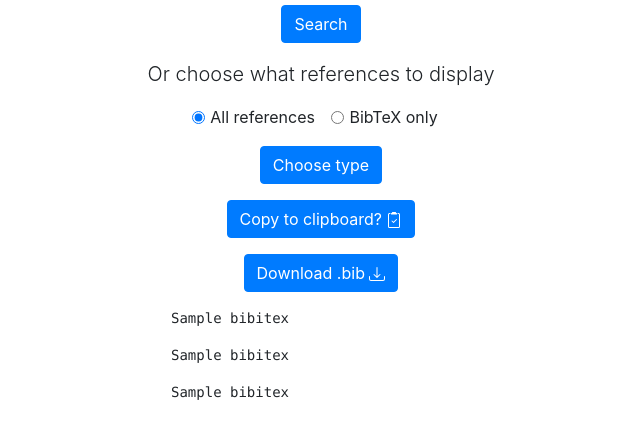
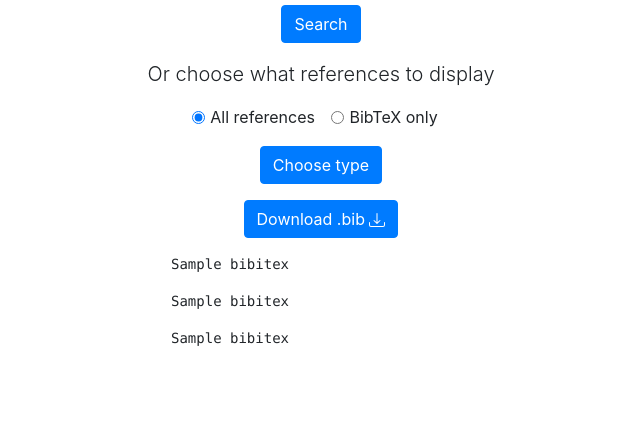
Before and after one commit to neoh-uni/ohtu-citecontroller, a Flask app: template src/templates/references.html in a window 1280 px wide. Shown: the part 280-719 px from the top of the page, without its empty margins (319-959 px from the left). Run offline with Flask 3, Linux system fonts and the light colour scheme; the template is opened without the code that fills it: most values are stand-ins (such as "Sample title", 1, 10 or a date in 2020); some libraries are stand-ins or nearby versions.

Commit message:
removed copy to clipboard function

```diff
--- a/src/templates/references.html
+++ b/src/templates/references.html
@@ -176,18 +176,6 @@
 
     {% if bibitex %}
     <div class="form-group text-center">
-      <button type="submit" class="btn btn-primary" onclick=copyToClipboard()>
-        Copy to clipboard?
-        <svg xmlns="http://www.w3.org/2000/svg" width="16" height="16" fill="currentColor"
-          class="bi bi-clipboard2-check" viewBox="0 0 16 16">
-          <path
-            d="M9.5 0a.5.5 0 0 1 .5.5.5.5 0 0 0 .5.5.5.5 0 0 1 .5.5V2a.5.5 0 0 1-.5.5h-5A.5.5 0 0 1 5 2v-.5a.5.5 0 0 1 .5-.5.5.5 0 0 0 .5-.5.5.5 0 0 1 .5-.5h3Z" />
-          <path
-            d="M3 2.5a.5.5 0 0 1 .5-.5H4a.5.5 0 0 0 0-1h-.5A1.5 1.5 0 0 0 2 2.5v12A1.5 1.5 0 0 0 3.5 16h9a1.5 1.5 0 0 0 1.5-1.5v-12A1.5 1.5 0 0 0 12.5 1H12a.5.5 0 0 0 0 1h.5a.5.5 0 0 1 .5.5v12a.5.5 0 0 1-.5.5h-9a.5.5 0 0 1-.5-.5v-12Z" />
-          <path
-            d="M10.854 7.854a.5.5 0 0 0-.708-.708L7.5 9.793 6.354 8.646a.5.5 0 1 0-.708.708l1.5 1.5a.5.5 0 0 0 .708 0l3-3Z" />
-        </svg>
-      </button>
       <p></p>
       <form action="/download_bib" method="post">
         <button type="submit" class="btn btn-primary" id="download">
@@ -203,14 +191,14 @@
     {% if books %}
     <ul class="col-12 text-ceter">
       {% for book in books %}
-      <ul class="text-center">
-        <pre id="bok-to-copy">{{ book.bibitex }}</pre>
+      <ul class="text-center" id="bok-to-all">
+        <pre>{{ book.bibitex }}</pre>
       </ul>
       {% endfor %}
     </ul>
     {% endif %}
 
-
+<p></p>
     {% if articles %}
     <ul class="col-12 text-ceter">
       {% for article in articles %}
@@ -262,37 +250,5 @@
 </div>
 </div>
 
-<script>
-  // author juuso s
-  // huomioikaa että tämä ensimmäinen js mitä työstän
-
-  function copyToClipboard() {
-
-    // näillä if statementeillä koitin väistää tilannetta jossa jokin kenttä puuttuu
-    var all = '';
-    if (document.getElementById("bok-to-copy") != null)
-      var bok = document.getElementById("bok-to-copy").innerText
-    var all = all + bok;
-    if (document.getElementById("art-to-copy") != null)
-      var art = document.getElementById("art-to-copy").innerText
-    var all = all + art;
-    if (document.getElementById("inp-to-copy") != null)
-      var inp = document.getElementById("inp-to-copy").innerText
-    var all = all + inp;
-
-    var tempTextArea = document.createElement("textarea");
-
-    tempTextArea.value = all;
-
-    document.body.appendChild(tempTextArea);
-
-    tempTextArea.select();
-
-    document.execCommand("copy");
-
-
-    document.body.removeChild(tempTextArea);
-  }
-</script>
 
 {% endblock %}
```
